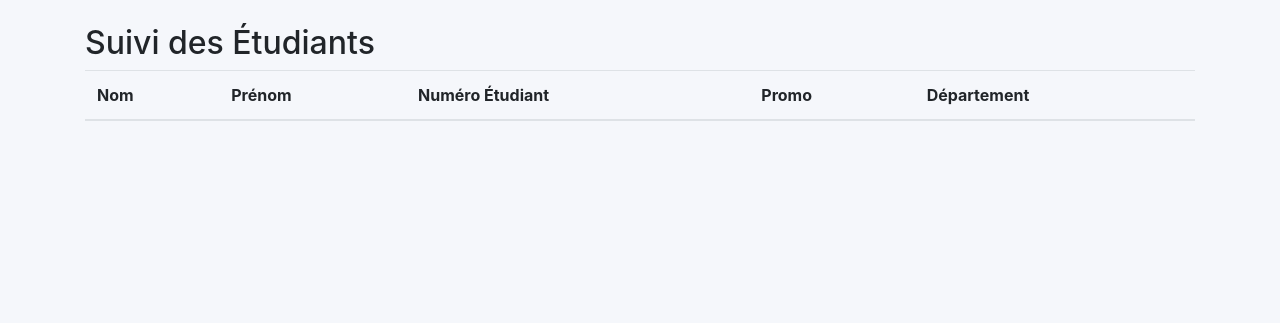
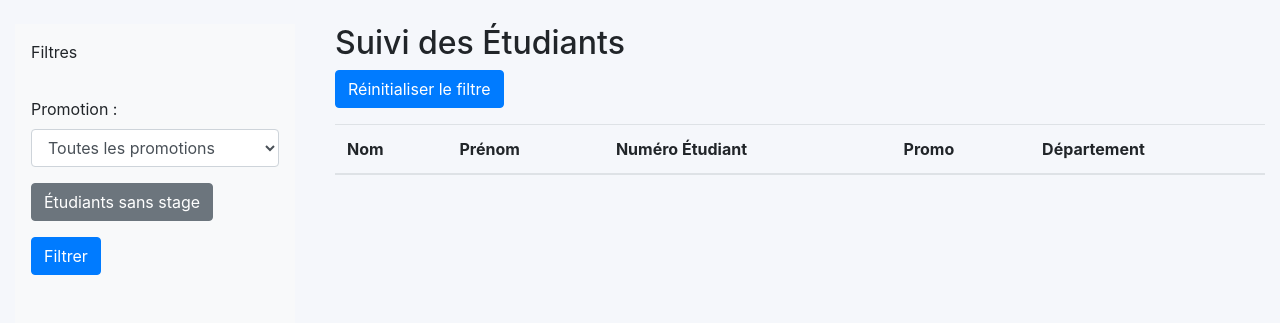
Before and after one commit to VODMANN/ApprentiStage_Django, a Django app: page /suivi-etudiants/ in a window 1280 px wide. Shown: the part 62-385 px from the top of the page. Run offline with Django 4.2, Linux system fonts and the light colour scheme; a user stored in the database is signed in; tables that the repository leaves empty hold one stand-in row (values such as "Sample post"); lists and menus that the app fills with data are empty; parts of the project's set-up code (start-up, migrations or seed data) failed here and were passed over; some libraries are stand-ins or nearby versions.

```diff
--- a/ApprentiStageDjango/lesApprentiStage/forms.py
+++ b/ApprentiStageDjango/lesApprentiStage/forms.py
@@ -99,7 +99,6 @@ TYPE_CHOICES_CONTRAT = [
 class ContratEtudiantForm(forms.ModelForm):
     type = forms.ChoiceField(choices=TYPE_CHOICES_CONTRAT, label='Type de Contrat')
     enFrance = forms.BooleanField(label='', widget=ToggleSwitchWidget, required=False)
-    promo = forms.ModelChoiceField(queryset=Promo.objects.all(), required=False)
     class Meta:
         model = Contrat
         exclude = ['etudiant', 'offre', 'tuteur', 'estValide','etat','enseignant']
--- a/ApprentiStageDjango/lesApprentiStage/templates/enseignant/suivi_etudiants.html
+++ b/ApprentiStageDjango/lesApprentiStage/templates/enseignant/suivi_etudiants.html
@@ -1,8 +1,43 @@
 {% extends "base.html" %}
 
 {% block content %}
-<div class="container mt-4">
+<div class="container-fluid mt-4">
+  <div class="row">
+    <!-- Barre latérale pour les filtres à gauche -->
+    <div class="col-md-3">
+      <div class="d-flex flex-column flex-shrink-0 p-3 bg-light" style="width: 280px;">
+        <span class="fs-4">Filtres</span>
+        <form action="{% url 'lesApprentiStage:suivi_etudiants' %}" method="get">
+          <ul class="nav nav-pills flex-column mb-auto">
+            <hr>
+            <li class="nav-item mb-3">
+              <label>Promotion :</label>
+              <select class="form-control" name="promo">
+                <option value="">Toutes les promotions</option>
+                <option value="2A">2e Année</option>
+                <option value="3A">3e Année</option>
+                <!-- Ajoutez d'autres options de promotion ici -->
+              </select>
+            </li>
+            <li>
+              <a href="?stage=sans_stage" class="btn btn-secondary">Étudiants sans stage</a>
+
+            </li>
+            <li>
+              <input type="submit" class="btn btn-primary mt-3" value="Filtrer">
+            </li>
+            <hr>
+          </ul>
+        </form>
+      </div>
+    </div>
+
+    <!-- Section principale pour afficher les étudiants -->
+    <div class="col-md-9">
       <h2>Suivi des Étudiants</h2>
+      <div class="mb-3">
+        <a href="?" class="btn btn-primary">Réinitialiser le filtre</a>
+      </div>
       <table class="table">
         <thead>
           <tr>
@@ -26,4 +61,6 @@
         </tbody>
       </table>
     </div>
+  </div>
+</div>
 {% endblock %}
--- a/ApprentiStageDjango/lesApprentiStage/views.py
+++ b/ApprentiStageDjango/lesApprentiStage/views.py
@@ -14,7 +14,7 @@ from django.http import HttpResponseForbidden
 from django.contrib.auth.decorators import login_required
 from django.contrib import messages
 from django.http import JsonResponse
-from datetime import datetime, timedelta
+from datetime import datetime, timedelta, timezone
 from icalendar import Calendar, Event
 import csv
 from django.contrib.auth.hashers import make_password
@@ -70,7 +70,7 @@ def signup(request):
         if user_form.is_valid():
             user = user_form.save(commit=False)
             user.set_password(user_form.cleaned_data['password'])
-            user_type = user_form.cleaned_data['type_utilisateur']  # Assurez-vous que cela correspond au nom dans votre modèle
+            user_type = user_form.cleaned_data['type_utilisateur']
 
             if user_type == 'etudiant' and etudiant_form.is_valid():
                 user.save()
@@ -83,6 +83,12 @@ def signup(request):
                 enseignant = enseignant_form.save(commit=False)
                 enseignant.utilisateur = user
                 enseignant.save()
+
+                if enseignant.roleEnseignant == ProfilEnseignant.CHEF_DEPARTEMENT:
+                    selected_departement = enseignant_form.cleaned_data.get('departements')
+                    if selected_departement:
+                        selected_departement.chef = enseignant
+                        selected_departement.save()
 
                 selected_promos = enseignant_form.cleaned_data.get('promos')
                 for promo in selected_promos:
@@ -605,12 +611,18 @@ def upload_csv(request):
 def suivi_etudiants(request):
     user = request.user
     enseignant = ProfilEnseignant.objects.get(utilisateur=user)
-    etudiants = []
 
     if enseignant.roleEnseignant == ProfilEnseignant.CHEF_DEPARTEMENT:
         etudiants = ProfilEtudiant.objects.filter(idDepartement__chef=enseignant)
     elif enseignant.roleEnseignant == ProfilEnseignant.ENSEIGNANT_PROMO:
         promos_gerees = EnseignantPromo.objects.filter(enseignant=enseignant).values_list('promo', flat=True)
         etudiants = ProfilEtudiant.objects.filter(promo__in=promos_gerees)
+    else:
+        etudiants = ProfilEtudiant.objects.none()
 
+    filter_stage = request.GET.get('stage', None)
+    if filter_stage == 'sans_stage':
+        etudiants = etudiants.exclude(
+            contrat__estValide=True,
+        )
     return render(request, 'enseignant/suivi_etudiants.html', {'etudiants': etudiants})
```
Lines whose indentation alone changed are shown as unchanged.
